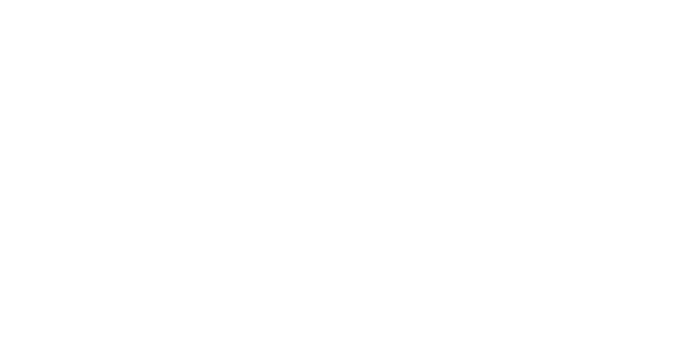
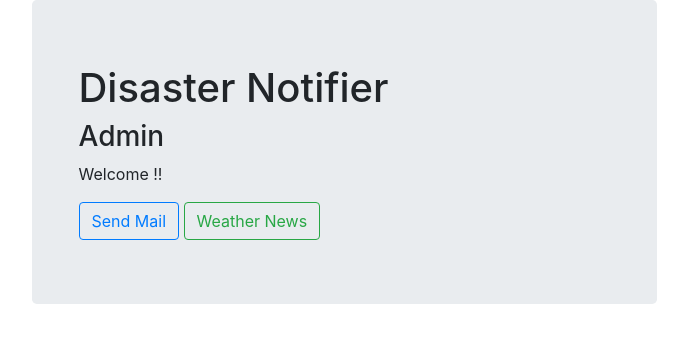
Before and after one commit to kagehina919/Disaster-Management, a React (Create React App) app in the folder frontend/: page /admin in a window 1280 px wide. Shown: the top 342 px of the page, without its empty margins (296-984 px from the left). Built offline with nearby package versions, Linux system fonts and the light colour scheme.

Commit message:
Routes added- admin and dashboard

```diff
--- a/frontend/src/App.js
+++ b/frontend/src/App.js
@@ -3,6 +3,8 @@ import { Route, Switch } from "react-router-dom";
 import Register from './components/register';
 import Login from './components/login';
 import Home from './components/home';
+import dashboard from './components/dashboard';
+import admin from './components/admin';
 
 
 class App extends Component {
@@ -12,6 +14,8 @@ class App extends Component {
         <Route exact path='/' component={Home}/>
         <Route path='/register' component={Register}/>
         <Route path='/login' component={Login}/>
+        <Route path='/dashboard' component={dashboard}/>
+        <Route path='/admin' component={admin}/>
     </Switch>
     );
   }
--- a/frontend/src/components/admin.js
+++ b/frontend/src/components/admin.js
@@ -1,4 +1,6 @@
 import React, { Component } from 'react';
+import { Jumbotron, Container } from 'reactstrap';
+import { Button } from 'reactstrap';
 
 class admin extends Component {
     render() {
--- a/frontend/src/components/dashboard.js
+++ b/frontend/src/components/dashboard.js
@@ -1,4 +1,5 @@
 import React, { Component } from 'react';
+import { Jumbotron, Container } from 'reactstrap';
 
 class dashboard extends Component {
     render() {
--- a/frontend/src/components/home.js
+++ b/frontend/src/components/home.js
@@ -16,7 +16,7 @@ class Home extends Component {
           <p>The site notifies you of an impending disaster, in the regions you choose to be notified at.</p>
           <Button outline color="primary" href="/register" >Sign Up</Button>{' '}
           <Button outline color="success" href="/login" >Login</Button>{' '}
-          <Button outline color="info">Admin</Button>{' '}
+          <Button outline color="info" href="/admin">Admin</Button>{' '}
         </Container>
         </Jumbotron>
     </div>
```
